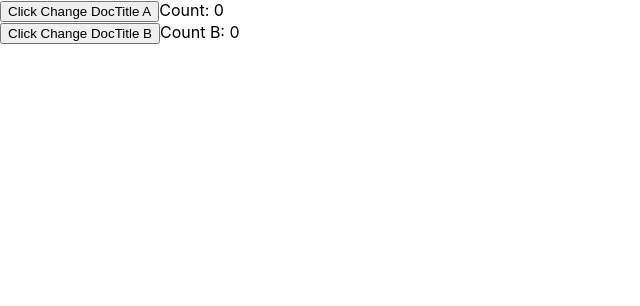
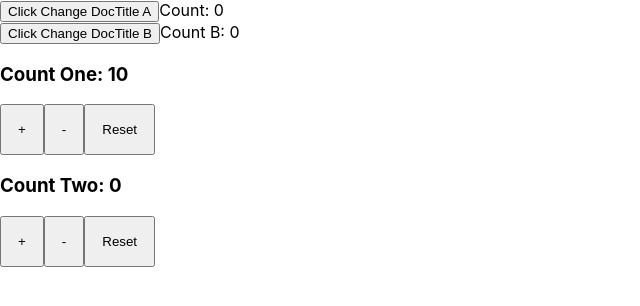
Before and after one commit to hoquangtri289/reducer, a React (Create React App) app: page / in a window 1280 px wide. Shown: the top 306 px of the page, without its empty margins (0-640 px from the left). Built offline with nearby package versions, Linux system fonts and the light colour scheme.

Commit message:
Update: many file use hook options

```diff
--- a/src/App.js
+++ b/src/App.js
@@ -1,4 +1,5 @@
 import React from 'react';
+
 import Count from './components/count/Count';
 import FetchOne from './components/fetch/FetchOne'
 import FetchMany from './components/fetch/FetchMany';
@@ -7,6 +8,8 @@ import UseCallBack from './components/useCallBack/Parent';
 import Memo from './components/useMemo/Memo';
 import DocTitleA from './components/useHooks/DocTitleA';
 import DocTitleB from './components/useHooks/DocTitleB';
+import CountOne from './components/useCount/CountOne';
+import CountTwo from './components/useCount/CountTwo';
 
 
 let theme = {
@@ -39,6 +42,8 @@ function App(){
       {/* <Memo /> */}
       <DocTitleA />
       <DocTitleB />
+      <CountOne />
+      <CountTwo />
       {/* <FetchOne /> */}
       {/* <FetchMany /> */}
     </MyTheme.Provider>
--- /dev/null
+++ b/src/components/useCount/CountOne.js
@@ -0,0 +1,38 @@
+import React, {useState, useContext} from 'react'
+import { MyTheme } from '../../App';
+import useCouter from '../../hooks/useCouter';
+
+const CountOne = () => {
+    let myTheme = useContext(MyTheme);
+    let [count, handleClickCong, handleClickTru, handleClickReset] = useCouter(10, 10); // su dung hook tuy bien
+    return (
+        <div>
+            <h3>Count One: {count}</h3>
+            <div>
+                <button
+                    style={{
+                        padding: myTheme.padding,
+                        cursor: myTheme.cursor,
+                    }}
+                    onClick={handleClickCong}
+                >+</button>
+                <button
+                    style={{
+                        padding: myTheme.padding,
+                        cursor: myTheme.cursor
+                    }}
+                    onClick={handleClickTru}
+                >-</button>
+                <button
+                    style={{
+                        padding: myTheme.padding,
+                        cursor: myTheme.cursor
+                    }}
+                    onClick={handleClickReset}
+                >Reset</button>
+            </div>
+        </div>
+    )
+}
+
+export default CountOne
--- /dev/null
+++ b/src/components/useCount/CountTwo.js
@@ -0,0 +1,38 @@
+import React, { useContext, useState } from 'react';
+import {MyTheme} from '../../App';
+import useCouter from '../../hooks/useCouter';
+
+let CountTwo = () => {
+    let myThem = useContext(MyTheme);
+    let [count, handleClickCong, handleClickTru, handleClickReset] = useCouter(0, 1); // Su dung hook tuy bien
+    return(
+        <div>
+            <h3>Count Two: {count}</h3>
+            <div>
+                <button
+                    style={{
+                        padding: myThem.padding,
+                        cursor: myThem.cursor
+                    }}
+                    onClick={handleClickCong}
+                >+</button>
+                <button
+                    style={{
+                        padding: myThem.padding,
+                        cursor: myThem.cursor
+                    }}
+                    onClick={handleClickTru}
+                >-</button>
+                <button
+                    style={{
+                        padding: myThem.padding,
+                        cursor: myThem.cursor
+                    }}
+                    onClick={handleClickReset}
+                >Reset</button>
+            </div>
+        </div>
+    )
+}
+
+export default CountTwo;
--- /dev/null
+++ b/src/hooks/useCouter.js
@@ -0,0 +1,17 @@
+import {useState} from 'react';
+
+let useCouter = (initCouter = 0, value = 1) => {
+    let [count, setCount] = useState(initCouter);
+    let handleClickCong = () => {
+        setCount(count + value);
+    }
+    let handleClickTru = () => {
+        setCount(count - value);
+    }
+    let handleClickReset = () => {
+        setCount(initCouter);
+    }
+    return [count, handleClickCong, handleClickTru, handleClickReset];
+}
+
+export default useCouter;
```
